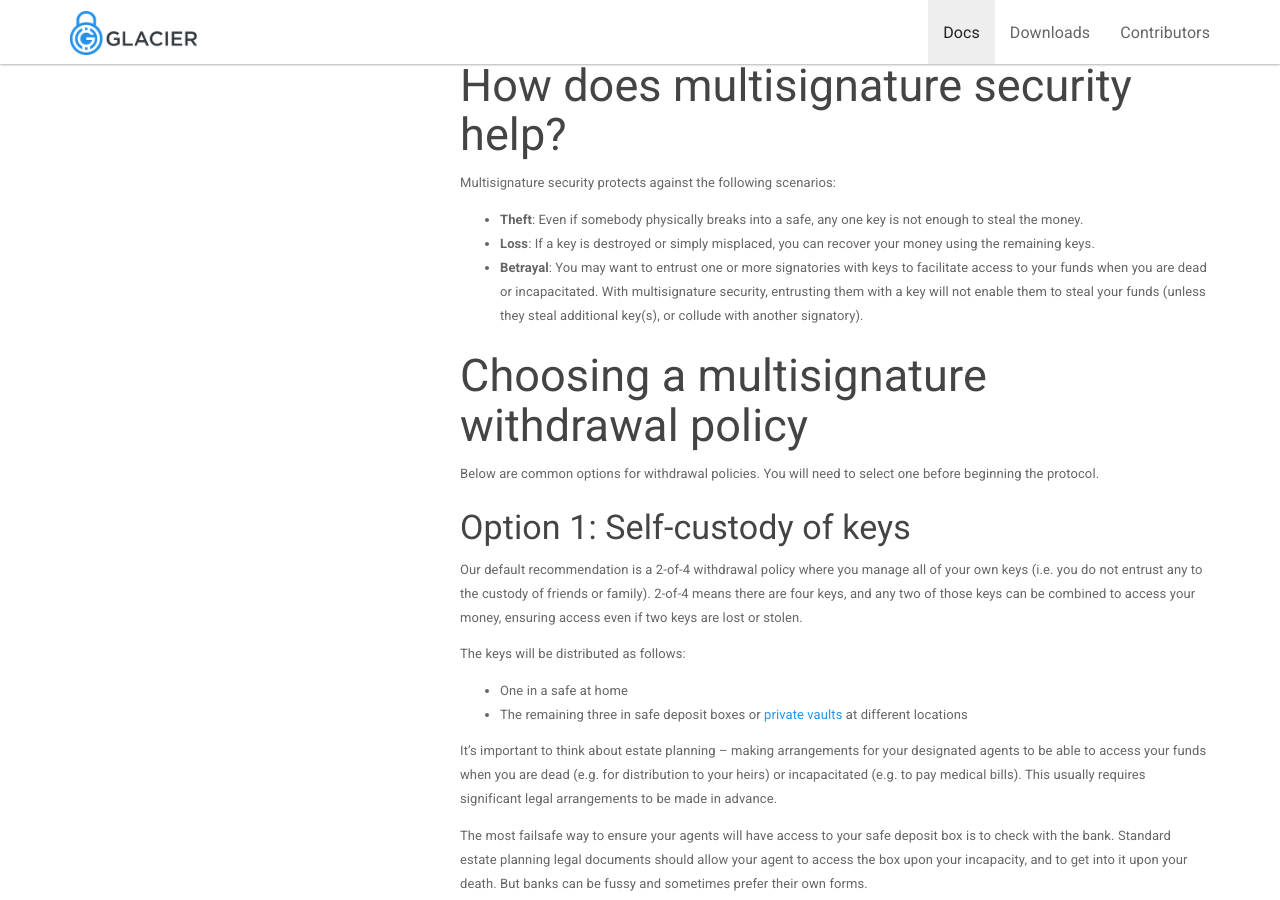
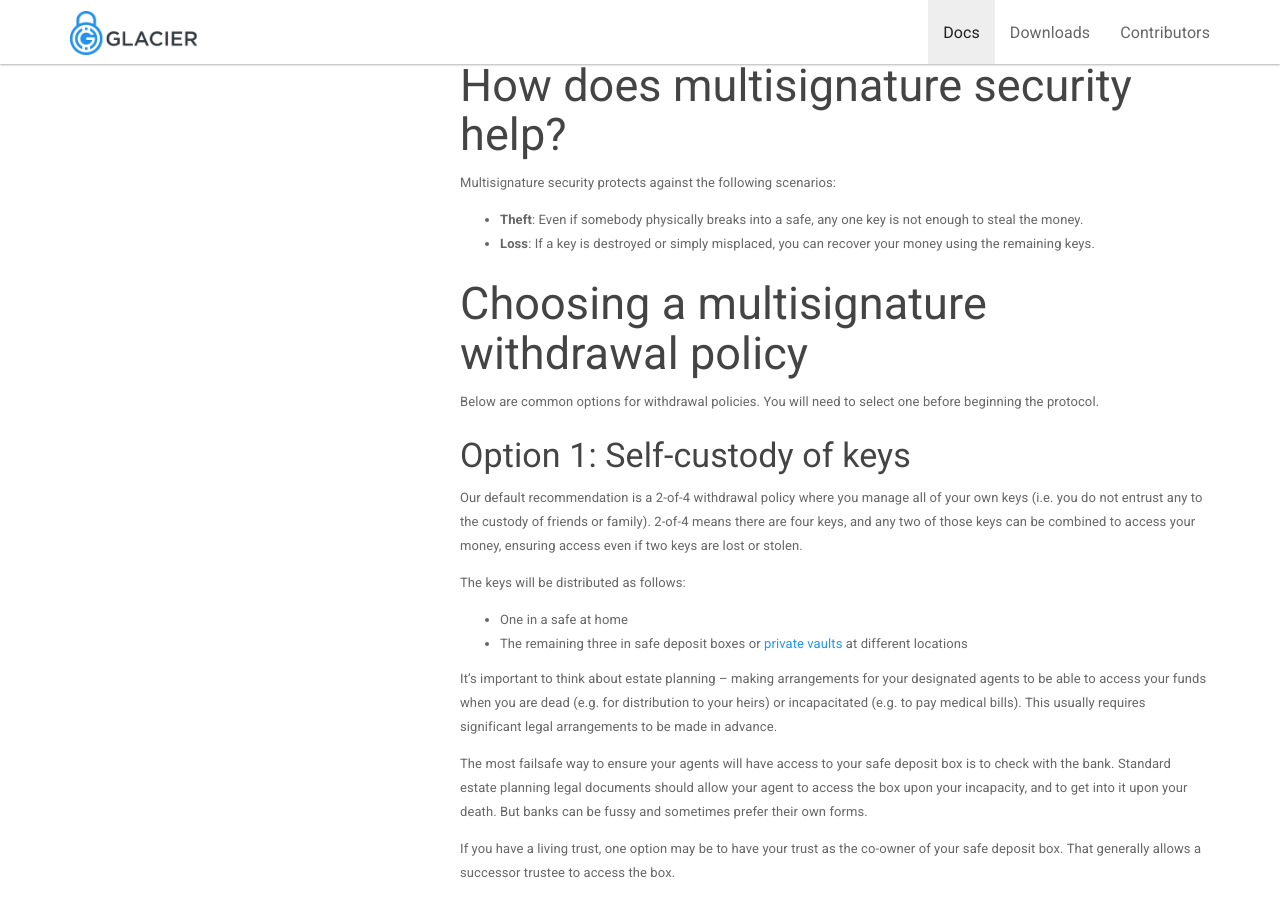
Before and after one commit to GlacierProtocol/glacierprotocol.github.io, a Jekyll site: the page built from _docs/overview/multi-signature-security.md, in a window 1280 px wide and 900 px high, scrolled down 931 px. Built offline with Jekyll 4.4.1, drawn with Linux system fonts in a browser that asks for light colours; nearby versions of some CDN libraries.

Commit message:
Multisig INTRODUCES the opportunity for betrayal in personal storage
It REDUCES it for a wallet controlled by multiple people - outside scope

```diff
--- a/_docs/overview/multi-signature-security.md
+++ b/_docs/overview/multi-signature-security.md
@@ -61,12 +61,6 @@
 enough to steal the money.
 * **Loss**: If a key is destroyed or simply misplaced, you can recover your money
 using the remaining keys.
-* **Betrayal**:
-You may want to entrust one or more signatories with keys to facilitate
-access to your funds when you are dead or incapacitated. With multisignature
-security, entrusting them with a key will not enable them to steal your
-funds (unless they steal additional key(s), or collude with another
-signatory).
 
 ## Choosing a multisignature withdrawal policy
 
```
